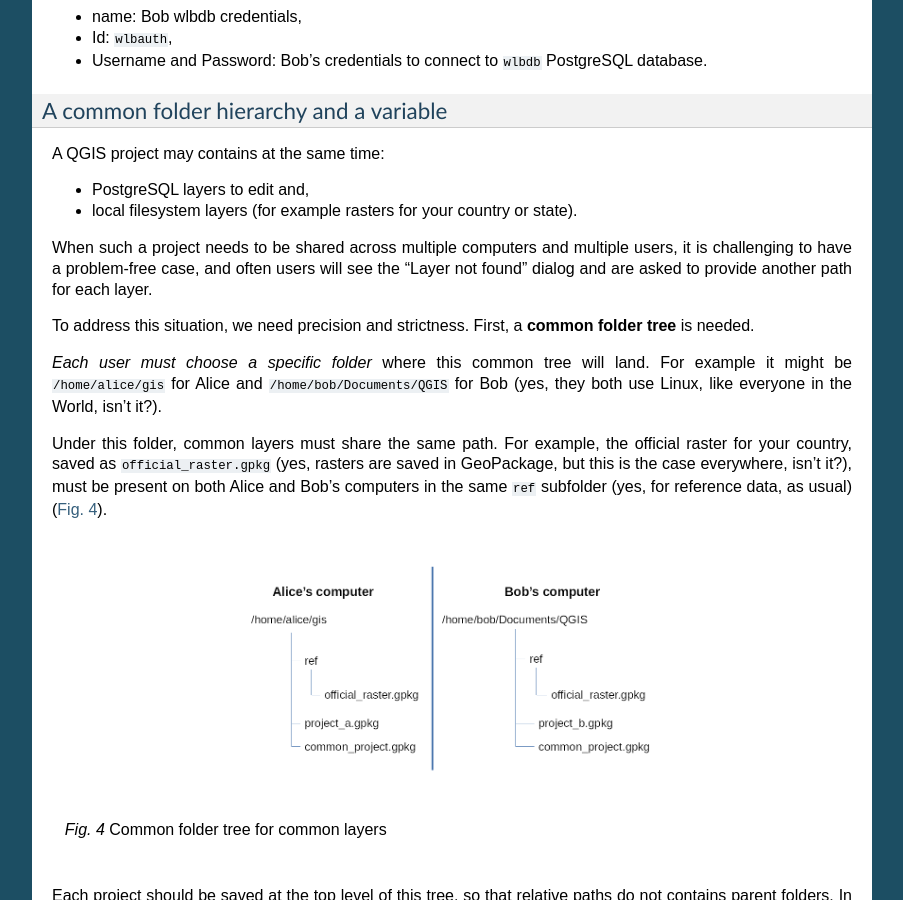
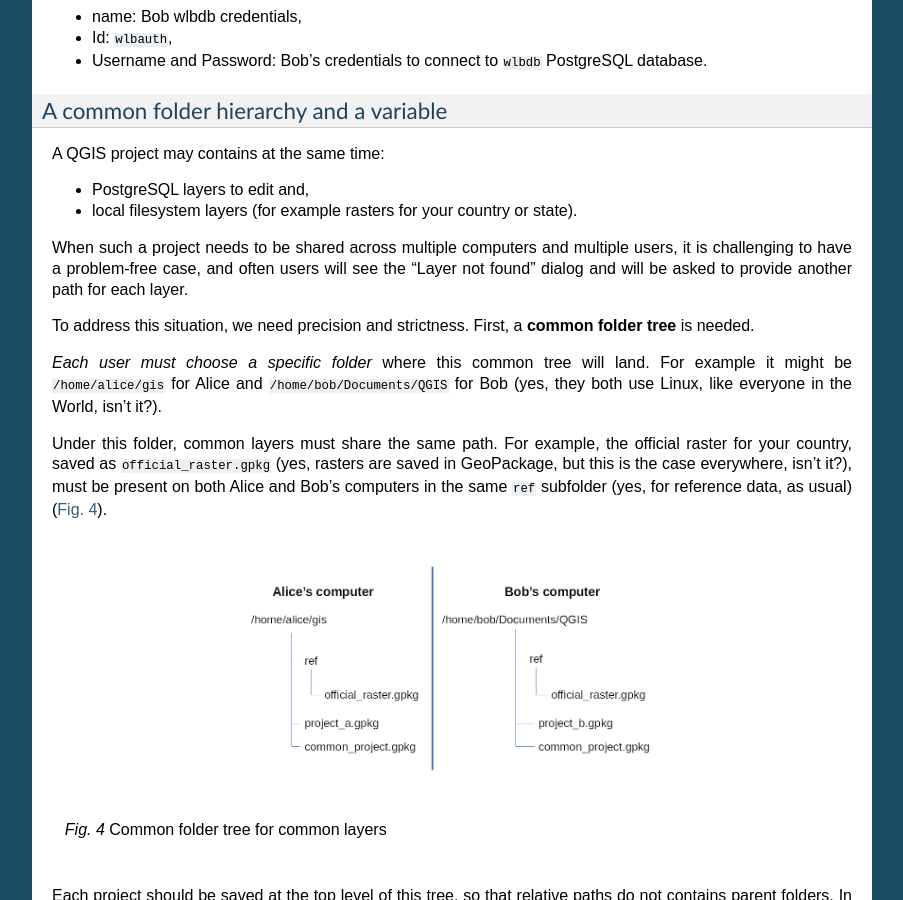
Before and after one commit to ygversil/qgis-guided-offline-editing, a Sphinx documentation site: the page built from help/source/admin_guide.rst, in a window 1280 px wide and 900 px high, scrolled down 5684 px. Shown: the whole window, without its empty margins (198-1101 px from the left). Built offline with Sphinx 7.4.7, drawn with Linux system fonts in a browser that asks for light colours; formulas are drawn with MathJax 3.

Commit message:
[doc] Fix time consistency

```diff
--- a/help/source/admin_guide.rst
+++ b/help/source/admin_guide.rst
@@ -345,8 +345,8 @@ A QGIS project may contains at the same time:
 
 When such a project needs to be shared across multiple computers and multiple
 users, it is challenging to have a problem-free case, and often users will see
-the ":guilabel:`Layer not found`" dialog and are asked to provide another path
-for each layer.
+the ":guilabel:`Layer not found`" dialog and will be asked to provide another
+path for each layer.
 
 To address this situation, we need precision and strictness. First, a **common
 folder tree** is needed.
```
